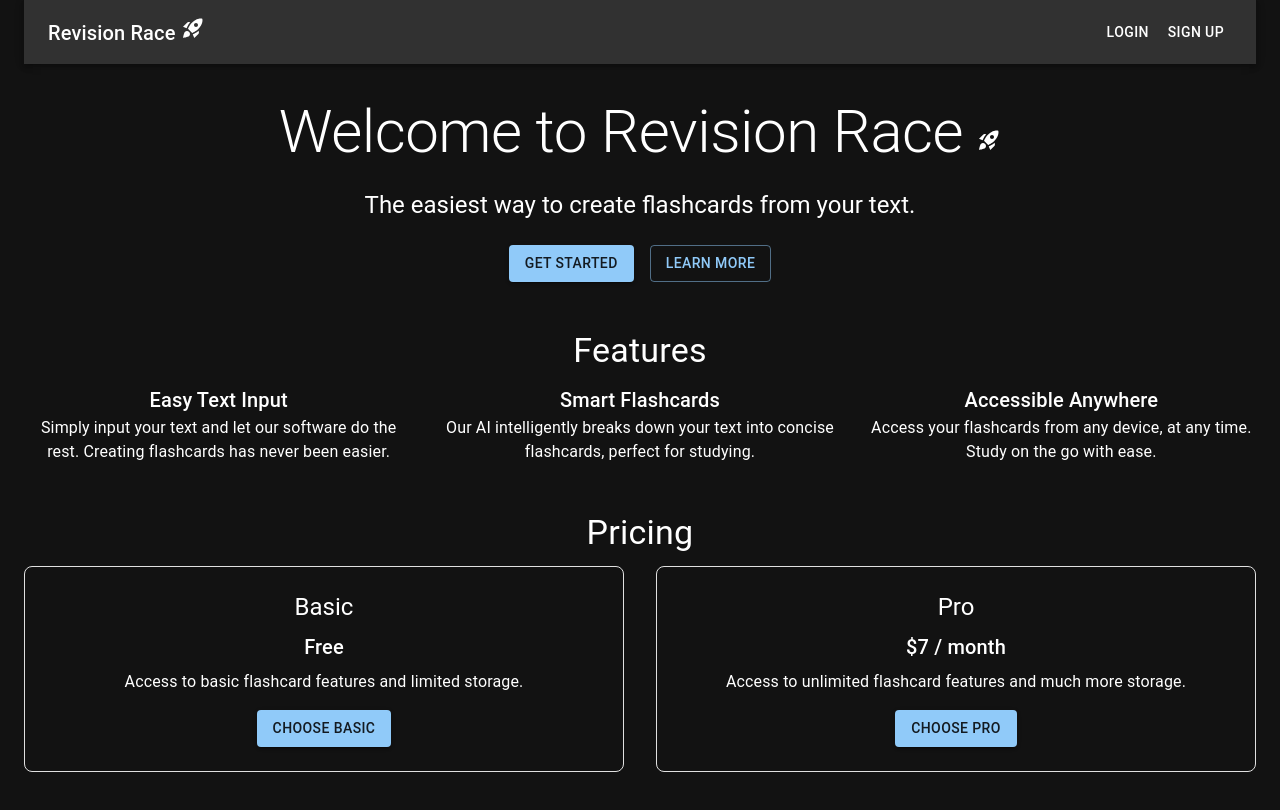
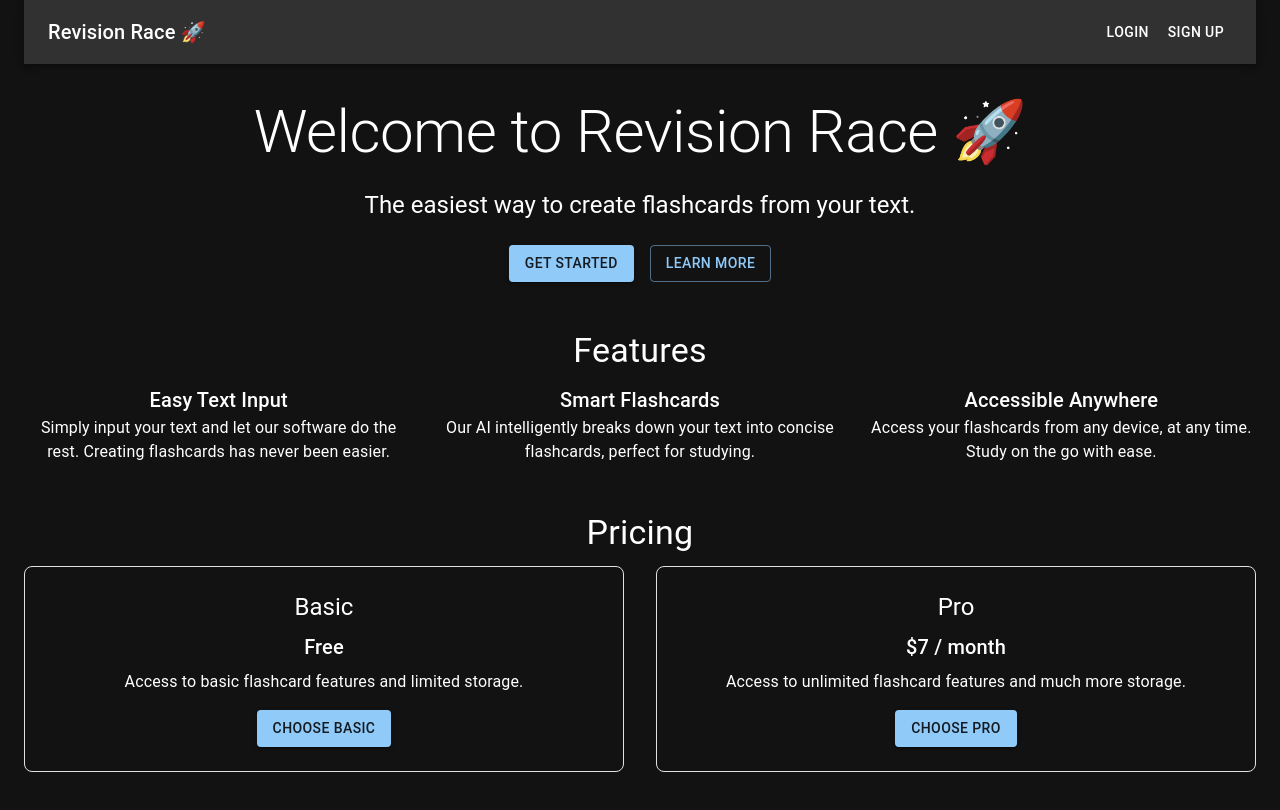
Before and after one commit to star-2003/RevisionRace, a Next.js app: page / in a window 1280 px wide. Shown: the top 810 px of the page. Built offline with nearby package versions, Linux system fonts and the light colour scheme; no server answers.

Commit message:
Update page.js

```diff
--- a/app/page.js
+++ b/app/page.js
@@ -6,7 +6,6 @@ import { createTheme, ThemeProvider } from '@mui/material/styles';
 import { SignedOut, SignedIn, UserButton } from '@clerk/nextjs';
 import getStripe from '@/utils/get-stripe';
 import Head from 'next/head';
-import RocketLaunchIcon from '@mui/icons-material/RocketLaunch';
 
 // Create a dark theme
 const darkTheme = createTheme({
@@ -57,7 +56,7 @@ export default function HomePage() {
         <AppBar position="static">
           <Toolbar>
             <Typography variant="h6" style={{ flexGrow: 1 }}>
-              Revision Race <RocketLaunchIcon />
+              Revision Race <span aria-label="a rocket blasting off" role="img">🚀</span>
             </Typography>
             <SignedOut>
               <Button color="inherit" href="/sign-in">Login</Button>
@@ -71,7 +70,7 @@ export default function HomePage() {
 
         <Box sx={{ textAlign: 'center', my: 4 }}>
           <Typography variant="h2" component="h1" gutterBottom>
-            Welcome to Revision Race <RocketLaunchIcon />
+            Welcome to Revision Race <span aria-label="a rocket blasting off" role="img">🚀</span>
           </Typography>
           <Typography variant="h5" component="h2" gutterBottom>
             The easiest way to create flashcards from your text.
```
